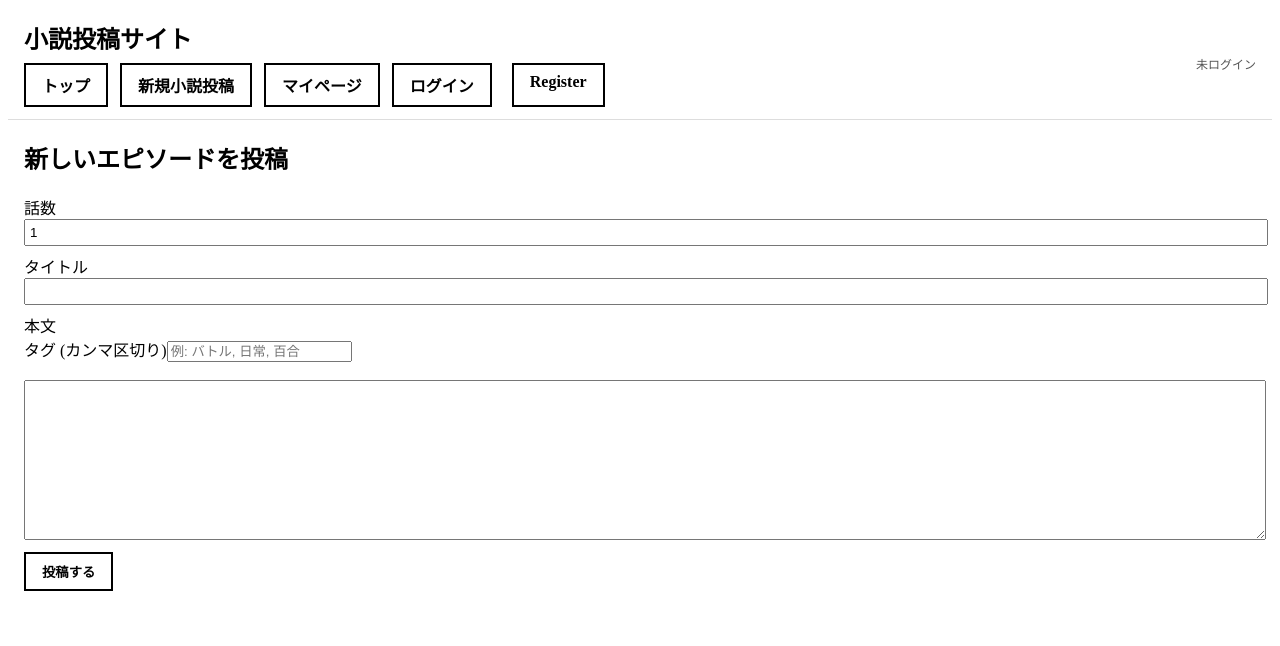
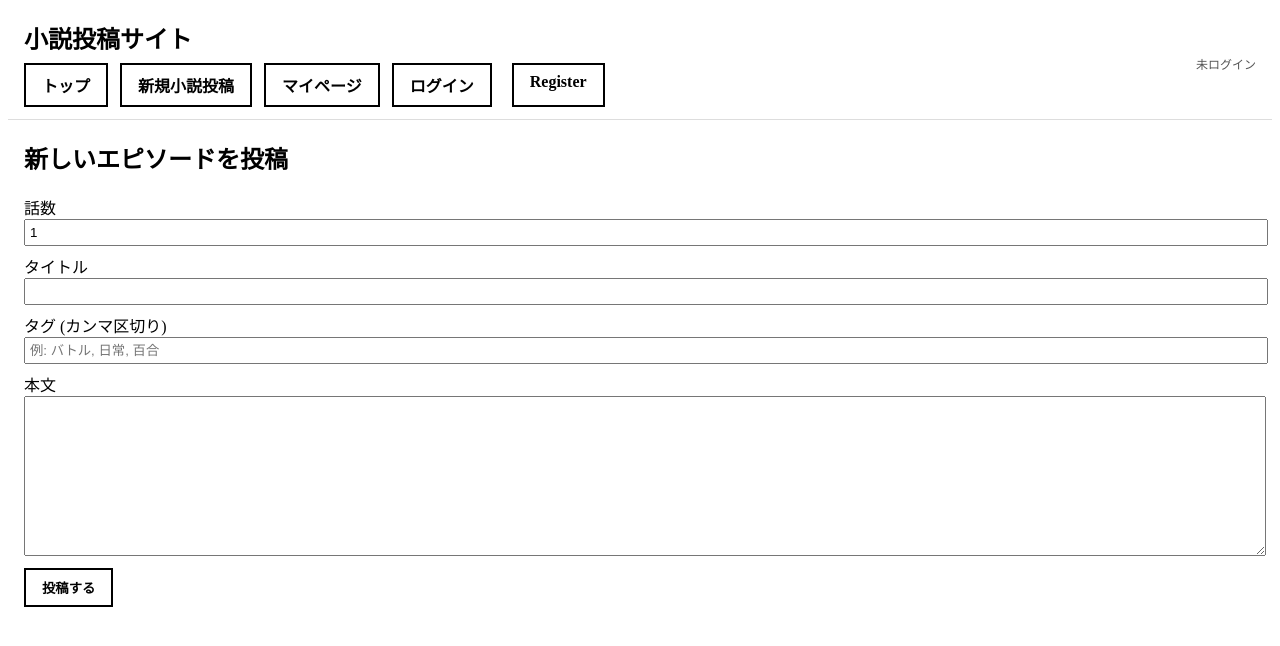
Before and after one commit to naoki51931/novel-site, a React (Vite) app in the folder frontend/: page /novels/1/episodes/new in a window 1280 px wide. Shown: the top 646 px of the page. Built offline with nearby package versions, Linux system fonts and the light colour scheme.

Commit message:
change tags

```diff
--- a/frontend/src/pages/EditEpisode.jsx
+++ b/frontend/src/pages/EditEpisode.jsx
@@ -11,6 +11,7 @@ export default function EditEpisode() {
   const [episodeNumber, setEpisodeNumber] = useState("");
   const [title, setTitle] = useState("");
   const [body, setBody] = useState("");
+  const [tags, setTags] = useState("");             // ★ タグ state
   const [loading, setLoading] = useState(true);
   const [saving, setSaving] = useState(false);
   const [error, setError] = useState("");
@@ -45,6 +46,13 @@ export default function EditEpisode() {
         );
         setTitle(data.title || "");
         setBody(data.body || "");
+
+        // ★ 既存タグを "A, B, C" の形に変換
+        if (Array.isArray(data.tags)) {
+          setTags(data.tags.map((t) => t.name).join(", "));
+        } else {
+          setTags("");
+        }
       } catch (err) {
         console.error(err);
         setError(err.message || "エピソード情報の取得中にエラーが発生しました");
@@ -90,6 +98,11 @@ export default function EditEpisode() {
           episode_number: Number(episodeNumber),
           title,
           body,
+          // ★ 編集時も tag_names を送る
+          tag_names: tags
+            .split(",")
+            .map((s) => s.trim())
+            .filter((s) => s.length > 0),
         }),
       });
 
@@ -171,6 +184,21 @@ export default function EditEpisode() {
           </label>
         </div>
 
+        {/* ★ タグ編集欄 */}
+        <div style={{ marginBottom: 8 }}>
+          <label>
+            タグ (カンマ区切り)
+            <br />
+            <input
+              type="text"
+              value={tags}
+              onChange={(e) => setTags(e.target.value)}
+              placeholder="例: バトル, 日常, 百合"
+              style={{ width: "100%", padding: 4 }}
+            />
+          </label>
+        </div>
+
         <div style={{ marginBottom: 8 }}>
           <label>
             本文
@@ -185,15 +213,13 @@ export default function EditEpisode() {
         </div>
 
         {error && (
-          <p style={{ color: "red", marginTop: 4, marginBottom: 8 }}>{error}</p>
+          <p style={{ color: "red", marginTop: 4, marginBottom: 8 }}>
+            {error}
+          </p>
         )}
 
         <div style={{ display: "flex", gap: 8 }}>
-          <button
-            className="btn btn-border"
-            type="submit"
-            disabled={saving}
-          >
+          <button className="btn btn-border" type="submit" disabled={saving}>
             {saving ? "更新中..." : "更新する"}
           </button>
           <button
--- a/frontend/src/pages/NewEpisode.jsx
+++ b/frontend/src/pages/NewEpisode.jsx
@@ -10,7 +10,7 @@ export default function NewEpisode() {
   const [episodeNumber, setEpisodeNumber] = useState(1);
   const [title, setTitle] = useState("");
   const [body, setBody] = useState("");
-const [tags, setTags] = useState('');
+  const [tags, setTags] = useState("");          // ★ タグ用 state
   const [loading, setLoading] = useState(false);
   const [error, setError] = useState("");
 
@@ -24,10 +24,6 @@ const [tags, setTags] = useState('');
     }
     if (!body.trim()) {
       setError("本文は必須です。");
-<div>
-        <label>タグ (カンマ区切り)</label>
-        <input value={tags} onChange={e => setTags(e.target.value)} placeholder="例: バトル, 日常, 百合" />
-      </div>
       return;
     }
 
@@ -35,6 +31,11 @@ const [tags, setTags] = useState('');
       episode_number: Number(episodeNumber),
       title,
       body,
+      // ★ カンマ区切りの文字列 → 配列に変換
+      tag_names: tags
+        .split(",")
+        .map((s) => s.trim())
+        .filter((s) => s.length > 0),
     };
 
     console.log("📥 POST /api/novels/:id/episodes payload:", payload);
@@ -45,7 +46,7 @@ const [tags, setTags] = useState('');
         method: "POST",
         headers: {
           "Content-Type": "application/json",
-          "Authorization": "Bearer " + localStorage.getItem("token"),
+          Authorization: "Bearer " + localStorage.getItem("token"),
         },
         body: JSON.stringify(payload),
       });
@@ -90,6 +91,7 @@ const [tags, setTags] = useState('');
             />
           </label>
         </div>
+
         <div style={{ marginBottom: 8 }}>
           <label>
             タイトル
@@ -102,13 +104,25 @@ const [tags, setTags] = useState('');
             />
           </label>
         </div>
+
+        {/* ★ タグ入力欄 */}
+        <div style={{ marginBottom: 8 }}>
+          <label>
+            タグ (カンマ区切り)
+            <br />
+            <input
+              type="text"
+              value={tags}
+              onChange={(e) => setTags(e.target.value)}
+              placeholder="例: バトル, 日常, 百合"
+              style={{ width: "100%", padding: 4 }}
+            />
+          </label>
+        </div>
+
         <div style={{ marginBottom: 8 }}>
           <label>
             本文
-<div>
-        <label>タグ (カンマ区切り)</label>
-        <input value={tags} onChange={e => setTags(e.target.value)} placeholder="例: バトル, 日常, 百合" />
-      </div>
             <br />
             <textarea
               value={body}
@@ -118,7 +132,9 @@ const [tags, setTags] = useState('');
             />
           </label>
         </div>
+
         {error && <p style={{ color: "red" }}>{error}</p>}
+
         <button className="btn btn-border" type="submit" disabled={loading}>
           {loading ? "投稿中..." : "投稿する"}
         </button>
```
Also changed, not shown: 4 other files (tests, documents, lock files or other folders).
